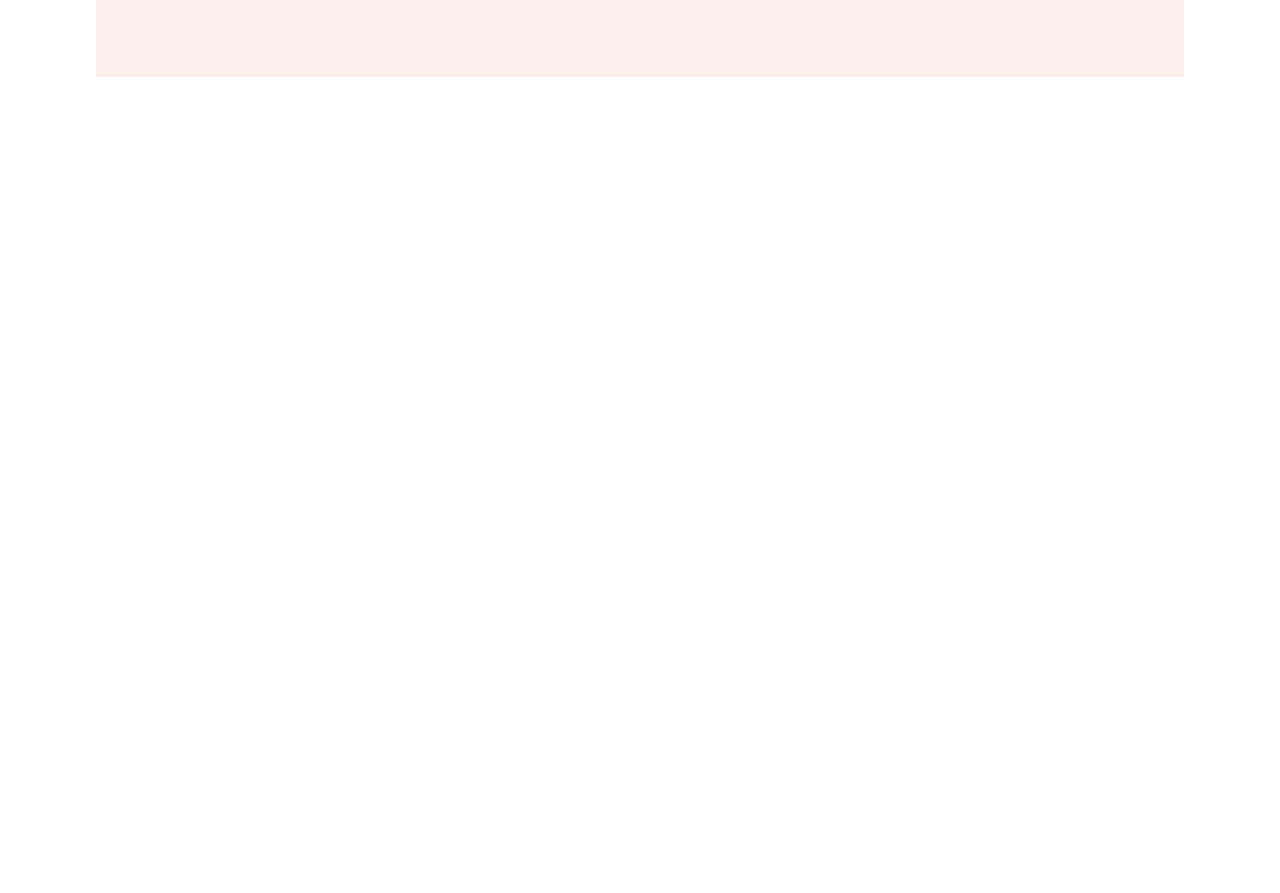
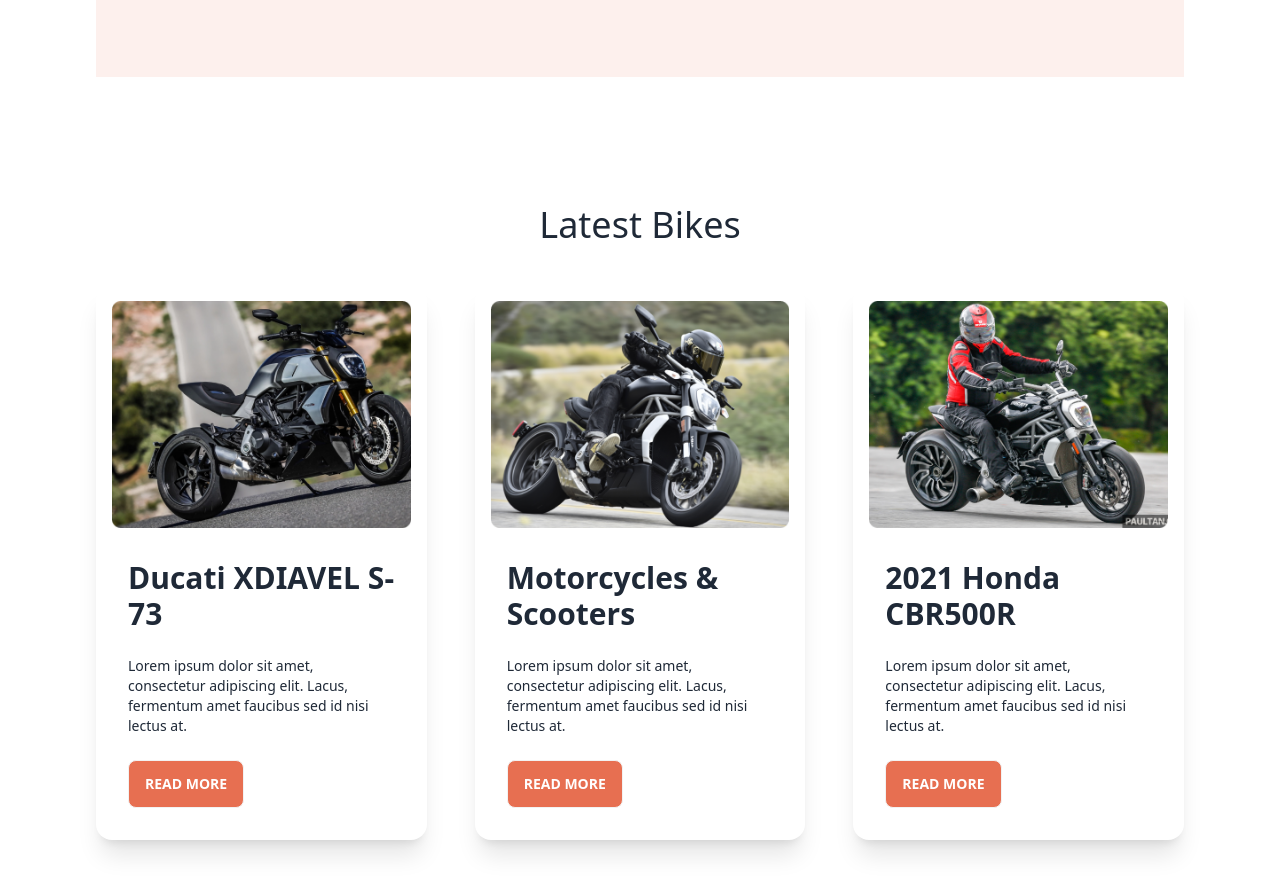
Before and after one commit to soyebsuvo/bike-zone-website, a plain HTML site: page index.html in a window 1280 px wide. Shown: the part 555-1448 px from the top of the page. Before the commit the page ends 800 px from the top, so only its background shows below. Drawn offline with nearby package versions, Linux system fonts and the light colour scheme.

Commit message:
latest bikes section added

```diff
--- a/index.html
+++ b/index.html
@@ -128,7 +128,56 @@
         </section>
     </header>
     <main class="md:container mx-auto">
+        <!-- featured section -->
+        <section>
 
+        </section>
+
+        <!-- Latest bikes -->
+        <section class="my-8 p-3 md:p-24">
+            <h3 class="text-4xl text-center mb-10">Latest Bikes</h3>
+            <div class="flex flex-col md:flex-row justify-around gap-12">
+                <!-- first card -->
+                <div>
+                    <div class="card bg-base-100 shadow-xl">
+                        <figure><img src="/images/others/latest1.png" alt="Shoes" class="pl-4 pt-4 pr-4"/></figure>
+                        <div class="card-body space-y-4">
+                          <h2 class="card-title text-3xl">Ducati XDIAVEL S-73</h2>
+                          <p class="text-sm">Lorem ipsum dolor sit amet, consectetur adipiscing elit. Lacus, fermentum amet faucibus sed id nisi lectus at.</p>
+                          <div class="card-actions">
+                            <button class="btn bg-primary-color text-white">Read More</button>
+                          </div>
+                        </div>
+                      </div>
+                </div>
+                <!-- second card -->
+                <div>
+                    <div class="card bg-base-100 shadow-xl">
+                        <figure><img src="/images/others/latest2.png" alt="Shoes"  class="pl-4 pt-4 pr-4"/></figure>
+                        <div class="card-body space-y-4">
+                          <h2 class="card-title text-3xl">Motorcycles & Scooters</h2>
+                          <p class="text-sm">Lorem ipsum dolor sit amet, consectetur adipiscing elit. Lacus, fermentum amet faucibus sed id nisi lectus at.</p>
+                          <div class="card-actions">
+                            <button class="btn bg-primary-color text-white">Read More</button>
+                          </div>
+                        </div>
+                      </div>
+                </div>
+                <!-- third card  -->
+                <div>
+                    <div class="card bg-base-100 shadow-xl">
+                        <figure><img src="/images/others/latest3.png" alt="Shoes"  class="pl-4 pt-4 pr-4"/></figure>
+                        <div class="card-body space-y-4">
+                          <h2 class="card-title text-3xl">2021 Honda CBR500R</h2>
+                          <p class="text-sm">Lorem ipsum dolor sit amet, consectetur adipiscing elit. Lacus, fermentum amet faucibus sed id nisi lectus at.</p>
+                          <div class="card-actions">
+                            <button class="btn bg-primary-color text-white">Read More</button>
+                          </div>
+                        </div>
+                      </div>
+                </div>
+            </div>
+        </section>
     </main>
     <footer>
 
```
